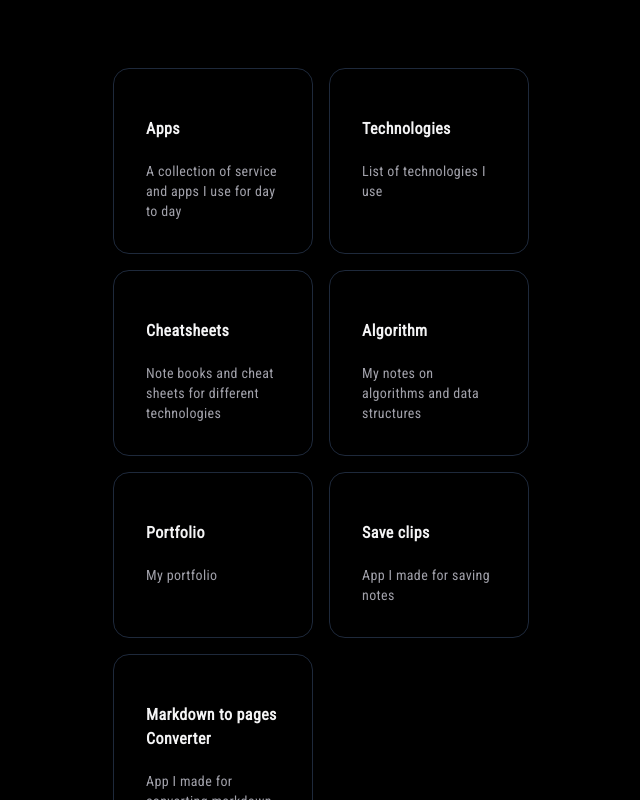
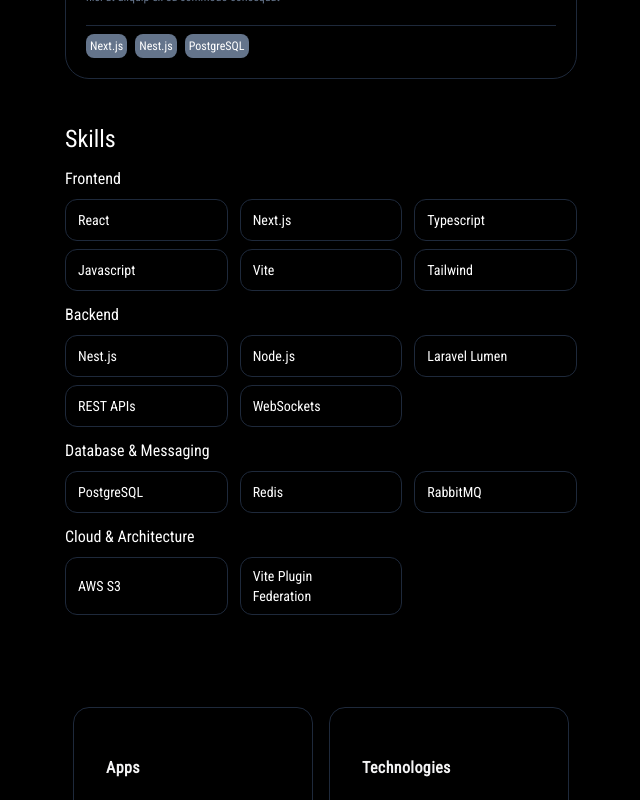
Before and after one commit to DiazNugraha/portofolio, a Next.js app: page / in a window 1280 px wide. Shown: the part 880-1680 px from the top of the page, without its empty margins (319-959 px from the left). Built offline with nearby package versions, Linux system fonts and the light colour scheme.

Commit message:
feat: add skill section

```diff
--- a/src/components/home/index.tsx
+++ b/src/components/home/index.tsx
@@ -5,6 +5,7 @@
   ExperienceSection,
   HeaderSection,
   NavigationSection,
+  SkillSection,
 } from "./sections";
 
 export default function HomePage() {
@@ -14,10 +15,11 @@
       {/*   <Meteors number={11} className="" /> */}
       {/* </div> */}
       <div className="lg:w-[40%] h-[100vh]">
-        <div className="flex p-10 text-white flex-col items-center gap-y-9">
+        <div className="flex py-36 text-white flex-col items-center gap-y-11">
           <HeaderSection />
           <AboutSection />
           <ExperienceSection />
+          <SkillSection />
           <NavigationSection />
           <FooterLayout />
         </div>
--- /dev/null
+++ b/src/components/home/sections/SkillSection.tsx
@@ -0,0 +1,113 @@
+import { PropsWithChildren } from "react";
+import { motion } from "framer-motion";
+import { ChevronRight } from "lucide-react";
+
+export default function SkillSection() {
+  return (
+    <div className="flex flex-col gap-3 w-full">
+      <h1 className="text-lg lg:text-2xl">Skills</h1>
+      <Wrapper title="Frontend">
+        <SkillItem name="React" />
+        <SkillItem name="Next.js" />
+        <SkillItem name="Typescript" />
+        <SkillItem name="Javascript" />
+        <SkillItem name="Vite" />
+        <SkillItem name="Tailwind" />
+      </Wrapper>
+      <Wrapper title="Backend">
+        <SkillItem name="Nest.js" />
+        <SkillItem name="Node.js" />
+        <SkillItem name="Laravel Lumen" />
+        <SkillItem name="REST APIs" />
+        <SkillItem name="WebSockets" />
+      </Wrapper>
+      <Wrapper title="Database & Messaging">
+        <SkillItem name="PostgreSQL" />
+        <SkillItem name="Redis" />
+        <SkillItem name="RabbitMQ" />
+      </Wrapper>
+      <Wrapper title="Cloud & Architecture">
+        <SkillItem name="AWS S3" />
+        <SkillItem name="Vite Plugin Federation" />
+      </Wrapper>
+    </div>
+  );
+}
+
+interface IWrapperProps {
+  title: string;
+}
+
+function Wrapper({ title, children }: IWrapperProps & PropsWithChildren) {
+  return (
+    <div className="flex flex-col gap-2">
+      <h3 className="text-sm lg:text-base">{title}</h3>
+      <div className="grid grid-cols-3 gap-x-3 gap-y-2">{children}</div>
+    </div>
+  );
+}
+const cardVariants = {
+  initial: {
+    scale: 1,
+  },
+  hover: {
+    scale: 1.05,
+  },
+};
+
+const buttonVariants = {
+  initial: {
+    opacity: 0,
+    x: -20,
+    width: "24px",
+    height: "24px",
+  },
+  hover: {
+    opacity: 1,
+    x: 0,
+    backgroundColor: "#1E293B",
+    color: "white",
+    borderRadius: "50%",
+    width: "24px",
+    height: "24px",
+  },
+};
+
+interface ISkillItemProps {
+  name: string;
+  imageUrl?: string;
+  url?: string;
+}
+
+function SkillItem({ name, imageUrl, url }: ISkillItemProps) {
+  return (
+    <motion.a
+      href={url ?? "#"}
+      variants={cardVariants}
+      initial="initial"
+      whileHover="hover"
+      whileTap={{ scale: 0.98 }}
+      transition={{
+        type: "spring",
+        stiffness: 300,
+        damping: 20,
+      }}
+      className="flex-1 cursor-pointer border-[1px] border-slate-800 hover:boder-slate-600 flex py-2 px-3 justify-between items-center rounded-xl"
+    >
+      <div className="flex gap-2">
+        <h3 className="text-xs lg:text-sm">{name}</h3>
+      </div>
+
+      <motion.button
+        variants={buttonVariants}
+        transition={{
+          duration: 0.25,
+          ease: "easeOut",
+        }}
+        className="w-fit flex items-center justify-center rounded-full p-2"
+      >
+        <ChevronRight width={16} />
+      </motion.button>
+    </motion.a>
+  );
+}
--- a/src/components/home/sections/index.ts
+++ b/src/components/home/sections/index.ts
@@ -2,3 +2,4 @@
 export { default as AboutSection } from "./AboutSection";
 export { default as NavigationSection } from "./NavigationSection";
 export { default as ExperienceSection } from "./ExperienceSection";
+export { default as SkillSection } from "./SkillSection";
--- a/src/pages/index.tsx
+++ b/src/pages/index.tsx
@@ -1,13 +1,8 @@
 import HomePage from "@/components/home";
 import { Inter } from "next/font/google";
-
 
 const inter = Inter({ subsets: ["latin"] });
 
 export default function Home() {
-  return (
-    <main className="">
-      <HomePage />
-    </main>
-  );
+  return <HomePage />;
 }
```
